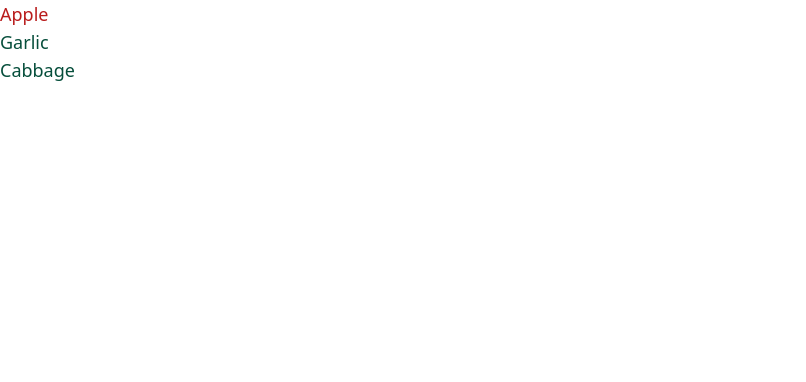
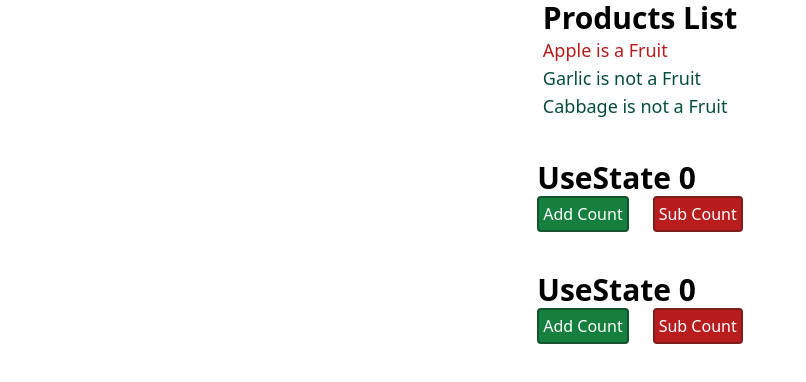
Before and after one commit to JullianMQ/Learning-React-2, a React (Vite) app: page / in a window 1280 px wide. Shown: the top 382 px of the page, without its empty margins (0-806 px from the left). Built offline with nearby package versions, Linux system fonts and the light colour scheme.

Commit message:
Added useState

```diff
--- a/src/App.tsx
+++ b/src/App.tsx
@@ -1,28 +1,17 @@
 import './App.css'
 import './output.css'
+import ProductsList from './components/ProductsList'
+import UseState from './components/UseState'
 
 function App() {
-    const products = [
-        { id: 1, name: 'Apple', isFruit: true },
-        { id: 2, name: 'Garlic', isFruit: false },
-        { id: 3, name: 'Cabbage', isFruit: false },
-    ]
 
-    const listItems = products.map(product => (
-        <li key={product.id}
-            className={`text-lg ${product.isFruit ? 'text-red-700' : 'text-emerald-900'}`}
-            style={
-                {
-                    // color: product.isFruit ? 'red' : 'green',
-                    // backgroundColor: product.isFruit ? 'green' : 'aqua'
-                }
-            }>
-            {product.name}
-        </li>
-    ))
 
     return (
-        <ul>{listItems}</ul>
+        <div className="flex flex-col justify-center items-center">
+            <ProductsList />
+            <UseState />
+            <UseState />
+        </div>
     )
 }
 
--- /dev/null
+++ b/src/components/Button.tsx
@@ -0,0 +1,21 @@
+import React from 'react'
+
+type ButtonProps = {
+    onClick: () => void
+    name: string
+    color?: string
+    borderColor?: string
+}
+
+const Button = ({ onClick, name = "Change me", color ="green", borderColor = "green" } : ButtonProps) => {
+
+    return (
+        <button onClick={onClick}
+            className={`rounded border-2 border-${borderColor}-900 p-1 bg-${color}-700 text-white
+            hover:bg-${color}-600 active:scale-95`}>
+            {name}
+        </button>
+    )
+}
+
+export default Button
--- /dev/null
+++ b/src/components/ProductsList.tsx
@@ -0,0 +1,32 @@
+import React from 'react'
+
+const ProductsList = () => {
+    const products = [
+        { id: 1, name: 'Apple', isFruit: true },
+        { id: 2, name: 'Garlic', isFruit: false },
+        { id: 3, name: 'Cabbage', isFruit: false },
+    ]
+
+    const listItems = products.map(product => (
+        <li key={product.id}
+            className={`text-lg ${product.isFruit ? 'text-red-700' : 'text-emerald-900'}`}
+            style={
+                {
+                    // color: product.isFruit ? 'red' : 'green',
+                    // backgroundColor: product.isFruit ? 'green' : 'aqua'
+                }
+            }>
+            {product.name} {product.isFruit ? 'is a Fruit' : 'is not a Fruit'}
+        </li>
+    ))
+
+
+    return (
+        <div>
+            <h1 className="text-3xl font-bold">Products List</h1>
+            <ul>{listItems}</ul>
+        </div>
+    )
+}
+
+export default ProductsList
--- /dev/null
+++ b/src/components/UseState.tsx
@@ -0,0 +1,32 @@
+import { useState } from 'react'
+import Button from './Button'
+
+const UseState = () => {
+    const [count, setCount] = useState(0)
+
+    function handleAdd() {
+        setCount(count + 1)
+    }
+
+    function handleSubtract() {
+        setCount(count - 1)
+    }
+
+    return (
+        <div className="mt-10">
+            <h1 className="text-3xl font-bold">UseState {count}</h1>
+            <div className="flex gap-6">
+                <Button onClick={handleAdd}
+                    name="Add Count"
+                />
+                <Button onClick={handleSubtract}
+                    name="Sub Count"
+                    color="red"
+                    borderColor="red"
+                />
+            </div>
+        </div>
+    )
+}
+
+export default UseState
--- a/src/output.css
+++ b/src/output.css
@@ -554,9 +554,74 @@ video {
   display: none;
 }
 
+.mt-10 {
+  margin-top: 2.5rem;
+}
+
+.flex {
+  display: flex;
+}
+
+.flex-col {
+  flex-direction: column;
+}
+
+.items-center {
+  align-items: center;
+}
+
+.justify-center {
+  justify-content: center;
+}
+
+.gap-6 {
+  gap: 1.5rem;
+}
+
+.rounded {
+  border-radius: 0.25rem;
+}
+
+.border-2 {
+  border-width: 2px;
+}
+
+.border-green-900 {
+  --tw-border-opacity: 1;
+  border-color: rgb(20 83 45 / var(--tw-border-opacity, 1));
+}
+
+.border-red-900 {
+  --tw-border-opacity: 1;
+  border-color: rgb(127 29 29 / var(--tw-border-opacity, 1));
+}
+
+.bg-red-700 {
+  --tw-bg-opacity: 1;
+  background-color: rgb(185 28 28 / var(--tw-bg-opacity, 1));
+}
+
+.bg-green-700 {
+  --tw-bg-opacity: 1;
+  background-color: rgb(21 128 61 / var(--tw-bg-opacity, 1));
+}
+
+.p-1 {
+  padding: 0.25rem;
+}
+
+.text-3xl {
+  font-size: 1.875rem;
+  line-height: 2.25rem;
+}
+
 .text-lg {
   font-size: 1.125rem;
   line-height: 1.75rem;
+}
+
+.font-bold {
+  font-weight: 700;
 }
 
 .text-emerald-900 {
@@ -564,17 +629,18 @@ video {
   color: rgb(6 78 59 / var(--tw-text-opacity, 1));
 }
 
-.text-red-900 {
-  --tw-text-opacity: 1;
-  color: rgb(127 29 29 / var(--tw-text-opacity, 1));
-}
-
-.text-red-800 {
-  --tw-text-opacity: 1;
-  color: rgb(153 27 27 / var(--tw-text-opacity, 1));
-}
-
 .text-red-700 {
   --tw-text-opacity: 1;
   color: rgb(185 28 28 / var(--tw-text-opacity, 1));
 }
+
+.text-white {
+  --tw-text-opacity: 1;
+  color: rgb(255 255 255 / var(--tw-text-opacity, 1));
+}
+
+.active\:scale-95:active {
+  --tw-scale-x: .95;
+  --tw-scale-y: .95;
+  transform: translate(var(--tw-translate-x), var(--tw-translate-y)) rotate(var(--tw-rotate)) skewX(var(--tw-skew-x)) skewY(var(--tw-skew-y)) scaleX(var(--tw-scale-x)) scaleY(var(--tw-scale-y));
+}
--- a/tailwind.config.js
+++ b/tailwind.config.js
@@ -1,6 +1,6 @@
 /** @type {import('tailwindcss').Config} */
 export default {
-  content: ['./src/**/*.{js,jsx,ts,tsx}'],
+  content: ['./src/**/*.{js,jsx,ts,tsx}', './components/**/*.{js,jsx,ts,tsx}'],
   theme: {
     extend: {},
   },
```
